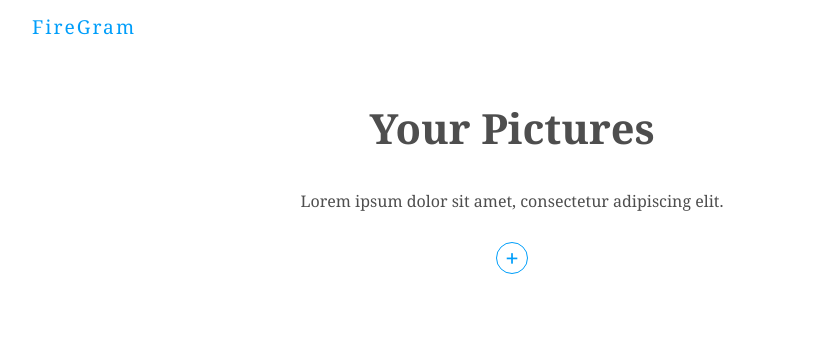
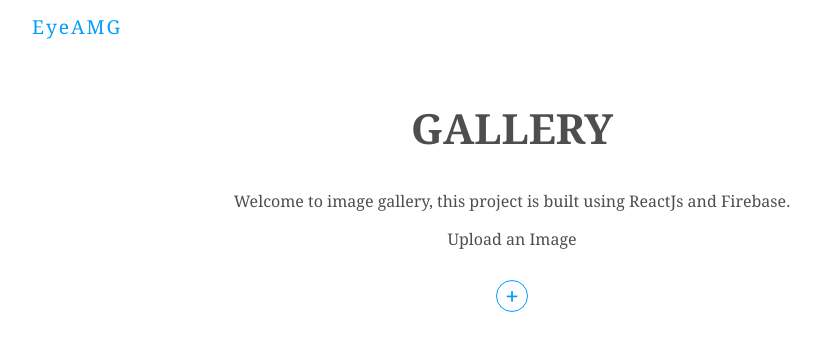
Before and after one commit to phillipAKhoza/imagegallery, a React (Create React App) app: page / in a window 1280 px wide. Shown: the top 350 px of the page, without its empty margins (128-945 px from the left). Built offline with nearby package versions, Linux system fonts and the light colour scheme; no server answers; the database is empty.

Commit message:
app name change

```diff
--- a/src/components/Title.js
+++ b/src/components/Title.js
@@ -3,9 +3,10 @@ import React from 'react';
 const Title = () => {
   return (
     <div className="title">
-      <h1>FireGram</h1>
-      <h2>Your Pictures</h2>
-      <p>Lorem ipsum dolor sit amet, consectetur adipiscing elit.</p>
+      <h1>EyeAMG</h1>
+      <h2>GALLERY</h2>
+      <p>Welcome to image gallery, this project is built using ReactJs and Firebase.</p>
+      <p>Upload an Image</p>
     </div>
   )
 }
```
